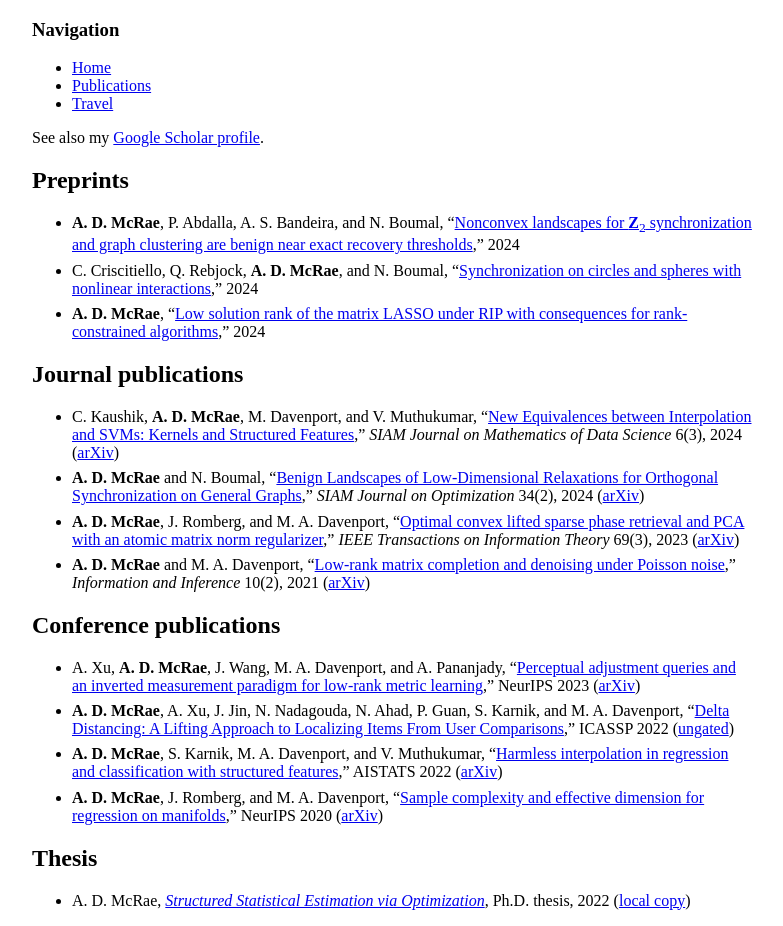
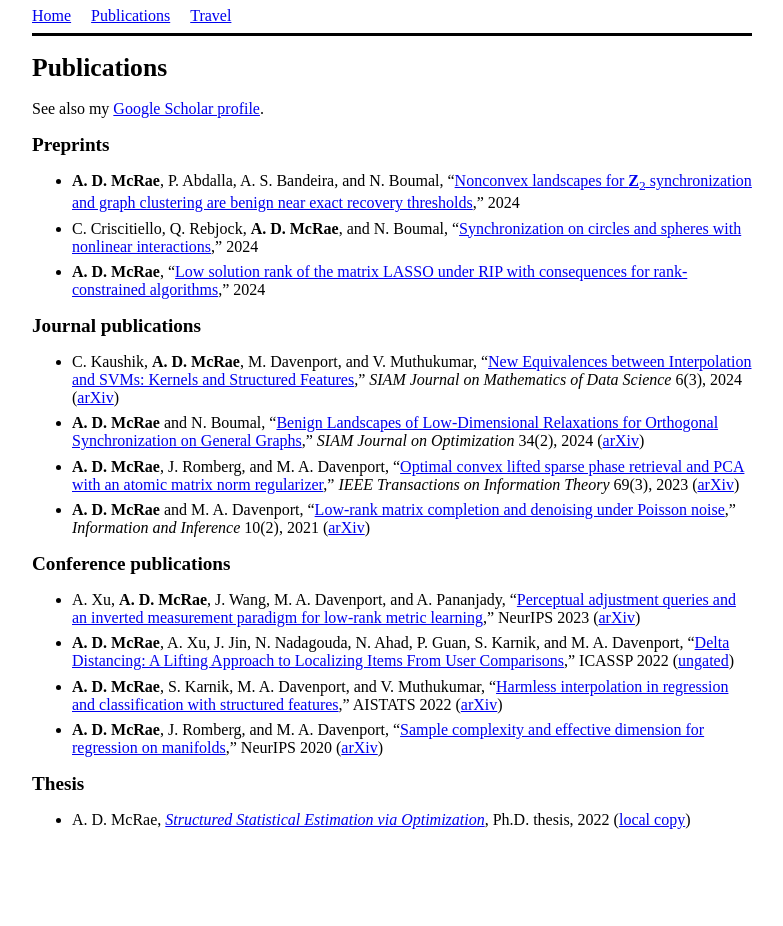
Before and after one commit to admcrae/admcrae.github.io, a plain HTML site: page publications/index.html in a window 1280 px wide. Shown: the whole page, without its empty margins (248-1031 px from the left). After the commit the page ends 845 px from the top, so only its background shows below. Drawn offline with Linux system fonts and the light colour scheme.

Commit message:
Restyling

```diff
--- a/publications/index.html
+++ b/publications/index.html
@@ -5,22 +5,39 @@
 <title>A McRae | Publications</title>
 <link rel="icon" type="image/png" href="/files/favicon.png">
 <style>
-  li + li {
+
+  .spacedlist li + li {
     margin-top: 1ex;
   }
 
-nav li { margin-top: 0ex; }
+  #navheader {
+    ul {
+      list-style-type: none;
+      margin: 0;
+      padding: 0;
+      border-bottom: solid;
+    }
+    li { display: inline-block; }
+    li a {
+      display: block;
+      padding: 1ex 1em 1ex 0em;
+      /* text-align: center; */
+    }
+  }
 
   body {
     max-width:45em;
     margin:auto
   }
 
+  h1 {font-size: 1.6em;}
+  h2 {font-size: 1.2em;}
+  h3 {font-size: 1em;}
+
 </style>
 </head>
 <body>
-  <nav>
-    <h3>Navigation</h4>
+  <nav id="navheader">
     <ul>
       <li><a href="/">Home</a></li>
       <li><a href="/publications/">Publications</a></li>
@@ -28,11 +45,12 @@ body {
       <li><a href="/travel/">Travel</a></li>
     </ul>
   </nav>
-  <section>
+  <main>
+<h1>Publications</h1>
 <p>See also my <a href="https://scholar.google.com/citations?user=GT_Ml_cAAAAJ">Google Scholar profile</a>.</p>
 <section>
 	<h2 id="preprint">Preprints</h2>
-	<ul>
+	<ul class="spacedlist">
 		<li><b>A. D. McRae</b>, P. Abdalla, A. S. Bandeira, and N. Boumal, <q><a href="https://arxiv.org/abs/2407.13407">Nonconvex landscapes for <b>Z</b><sub>2</sub> synchronization and graph clustering are benign near exact recovery thresholds</a>,</q> 2024</li>
 		<li>C. Criscitiello, Q. Rebjock, <b>A. D. McRae</b>, and N. Boumal, <q><a href="https://arxiv.org/abs/2405.18273">Synchronization on circles and spheres with nonlinear interactions</a>,</q> 2024</li>
 		<li><b>A. D. McRae</b>, <q><a href="https://arxiv.org/abs/2404.12828">Low solution rank of the matrix LASSO under RIP with consequences for rank-constrained algorithms</a>,</q> 2024</li>
@@ -41,7 +59,7 @@ body {
 
 <section>
 	<h2 id="journal">Journal publications</h2>
-	<ul>
+	<ul class="spacedlist">
 		<li>C. Kaushik, <b>A. D. McRae</b>, M. Davenport, and V. Muthukumar, <q><a href="https://doi.org/10.1137/23M1568764">New Equivalences between Interpolation and SVMs: Kernels and Structured Features</a>,</q> <i>SIAM Journal on Mathematics of Data Science</i> 6(3), 2024 (<a href="https://arxiv.org/abs/2305.02304">arXiv</a>)</li>
 		<li><b>A. D. McRae</b> and N. Boumal, <q><a href="https://doi.org/10.1137/23M1584642">Benign Landscapes of Low-Dimensional Relaxations for Orthogonal Synchronization on General Graphs</a>,</q> <i>SIAM Journal on Optimization</i> 34(2), 2024 (<a href="https://arxiv.org/abs/2307.02941">arXiv</a>)</li>
 		<li><b>A. D. McRae</b>, J. Romberg, and M. A. Davenport, <q><a href="https://doi.org/10.1109/TIT.2022.3228508">Optimal convex lifted sparse phase retrieval and PCA with an atomic matrix norm regularizer</a>,</q> <i>IEEE Transactions on Information Theory</i> 69(3), 2023 (<a href="https://arxiv.org/abs/2111.04652">arXiv</a>)</li>
@@ -51,7 +69,7 @@ body {
 
 <section>
 	<h2 id="conference">Conference publications</h2>
-	<ul>
+	<ul class="spacedlist">
 		<li>A. Xu, <b>A. D. McRae</b>, J. Wang, M. A. Davenport, and A. Pananjady, <q><a href="https://papers.nips.cc/paper_files/paper/2023/hash/3a07c3a67cfe50d3236b71fb674c7f30-Abstract-Conference.html">Perceptual adjustment queries and an inverted measurement paradigm for low-rank metric learning</a>,</q> NeurIPS 2023 (<a href="https://arxiv.org/abs/2309.04626">arXiv</a>)</li>
 		<li><b>A. D. McRae</b>, A. Xu, J. Jin, N. Nadagouda, N. Ahad, P. Guan, S. Karnik, and M. A. Davenport, <q><a href="https://doi.org/10.1109/ICASSP43922.2022.9747038">Delta Distancing: A Lifting Approach to Localizing Items From User Comparisons</a>,</q> ICASSP 2022 (<a href="files/delta_distancing.pdf">ungated</a>)</li>
 		<li><b>A. D. McRae</b>, S. Karnik, M. A. Davenport, and V. Muthukumar, <q><a href="https://proceedings.mlr.press/v151/mcrae22a.html">Harmless interpolation in regression and classification with structured features</a>,</q> AISTATS 2022 (<a href="https://arxiv.org/abs/2111.05198">arXiv</a>)</li>
@@ -61,10 +79,11 @@ body {
 
 <section>
 	<h2 id="thesis">Thesis</h2>
-	<ul>
+	<ul class="spacedlist">
 		<li>A. D. McRae, <a href="http://hdl.handle.net/1853/66587"><i>Structured Statistical Estimation via Optimization</i></a>, Ph.D. thesis, 2022 (<a href="files/MCRAE-DISSERTATION-2022.pdf">local copy</a>)</li>
 	</ul>
 </section>
-  </section>
+</main>
+
 </body>
 </html>
```
Also changed, not shown: index.html (+27 -9 lines), travel/index.html (+25 -8 lines). Lines whose indentation alone changed are shown as unchanged.
